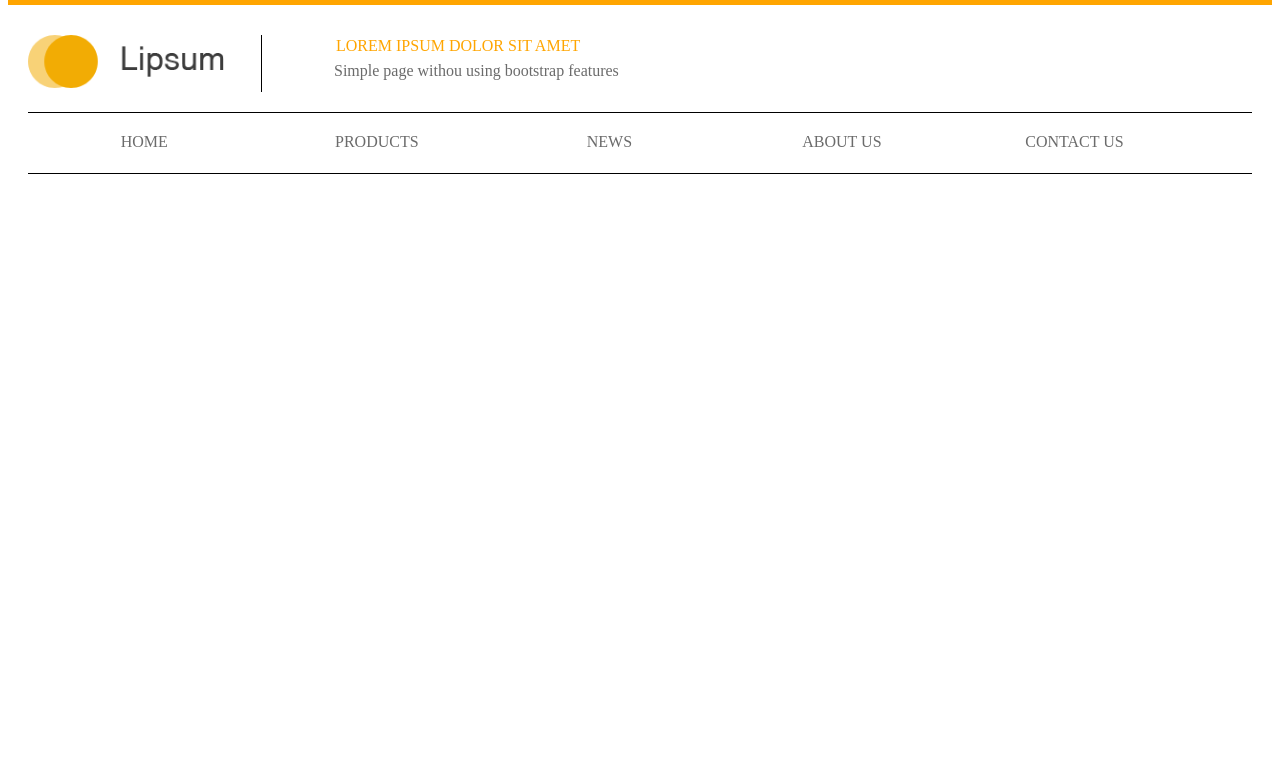
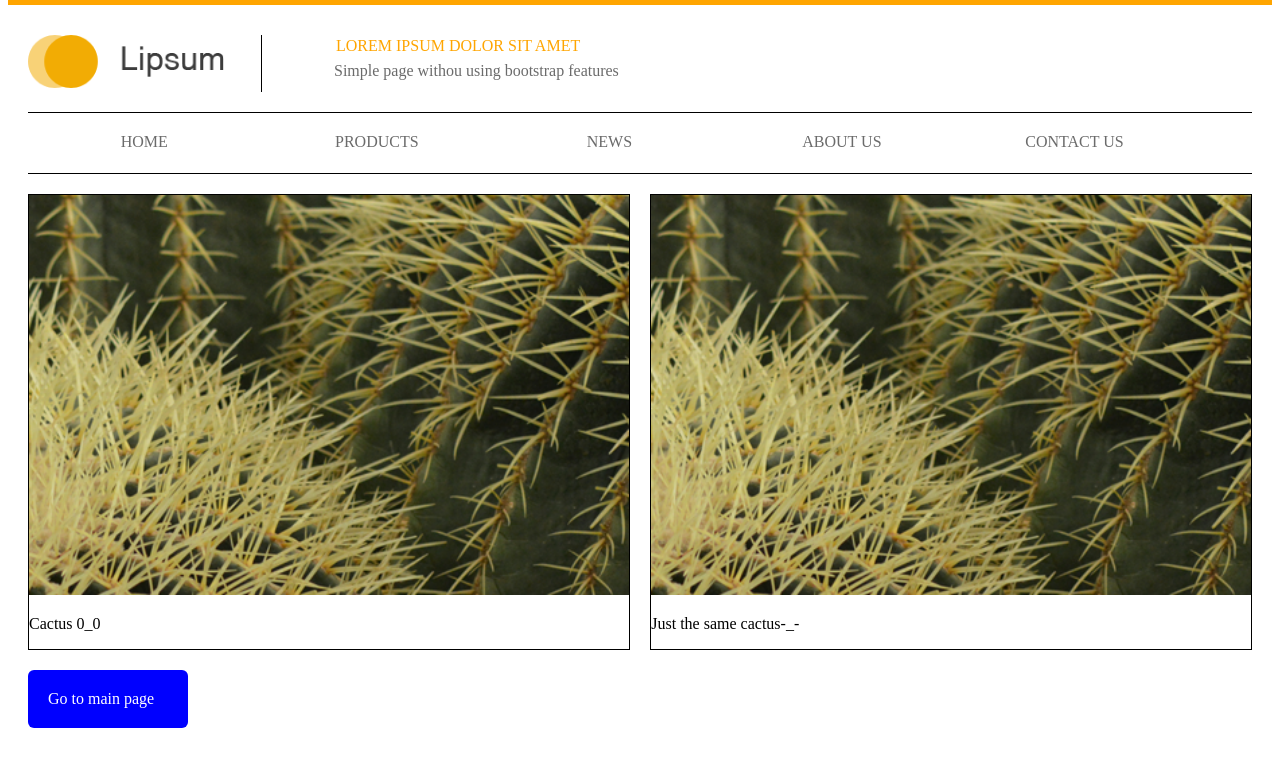
Before and after one commit to GeekHub-Frontend-CMS-8/Yurii_Khodzitskyi_Homework, a plain HTML site: page homework-1/second-page.html in a window 1280 px wide. Drawn offline with Linux system fonts and the light colour scheme.

Commit message:
second page done

```diff
--- a/homework-1/Styles/second-page.css
+++ b/homework-1/Styles/second-page.css
@@ -79,3 +79,50 @@ body {
 .navbar ul li a:hover {
 	background-color: #F0F8FF;
 }
+
+
+
+
+
+
+/*MAIN CONTENT STYLE*/
+.content {
+	width: 100%;
+	height: 400px;
+}
+.left-main-block {
+	float: left;
+	width: 49%;
+	border:1px solid black;
+}
+.left-main-block img{
+	width: 100%;
+}
+.right-main-block {
+	float: right;
+	width: 49%;
+	border:1px solid black;
+}
+.right-main-block img{
+	width: 100%;
+}
+
+
+/*BUTTON*/
+.string-for-button {
+	float: left;
+	width: 100%;
+	height: 60px;
+	padding-top: 20px;
+}
+.button-set {
+	width: 120px;
+	display: block;
+	border-color: black;
+	border-width: 1px;
+	border-radius: 6px;
+	background-color: blue;
+	color: white;
+	text-decoration: none;
+	padding: 20px;
+}
--- a/homework-1/second-page.html
+++ b/homework-1/second-page.html
@@ -40,6 +40,25 @@
 		</div>
 
 
+		<!-- MAIN CONTENT BLOCK -->
+		<div class="content">
+			<div class="left-main-block">
+				<img src="images/cactus.png" alt="cactus">
+				<p>Cactus 0_0</p>
+			</div>
+			<div class="right-main-block">
+				<img src="images/cactus.png" alt="cactus">
+				<p>Just the same cactus-_-</p>
+			</div>
+		</div>
+
+
+		<!-- go to the main page button -->
+		<div class="string-for-button">
+			<a href="index.html" class="button-set">Go to main page</a>
+		</div>
+
+
 
 
 	</div>
```
Also changed, not shown: homework-1/images/cactus.png (added), 2 other files.
